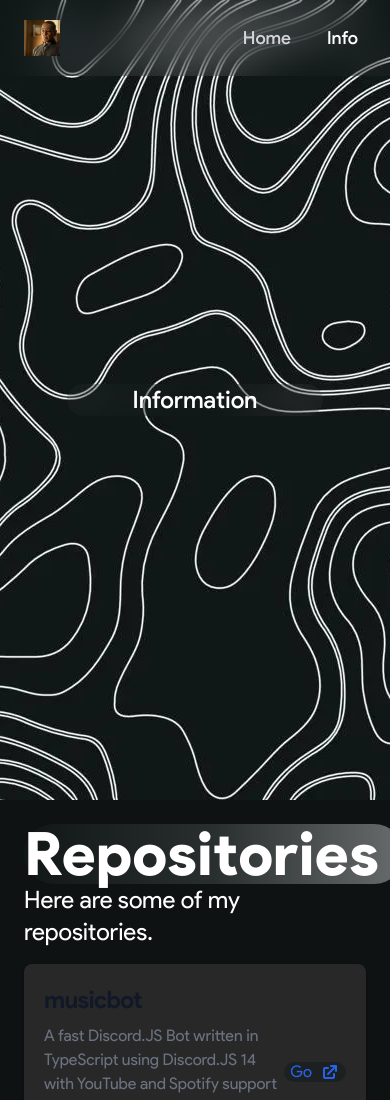
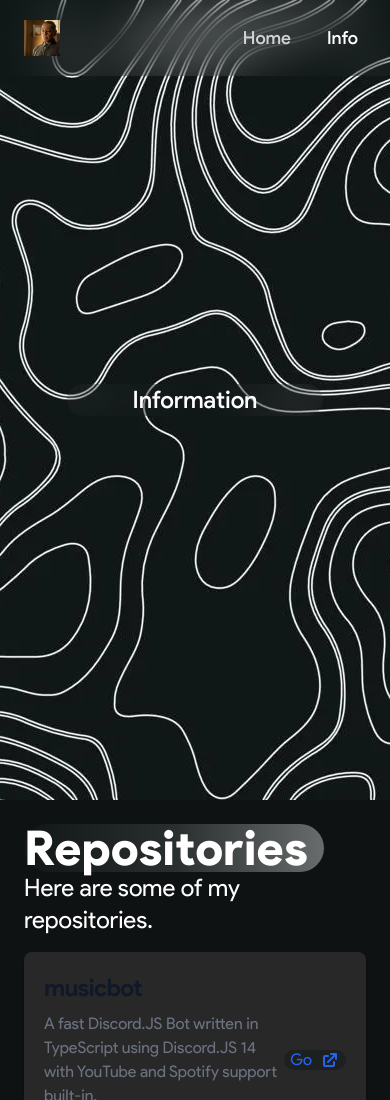
Before and after one commit to nikosszzz/nikosszzz.github.io, a Next.js app: page /info in a window 390 px wide. Shown: the top 1100 px of the page. Built offline with nearby package versions, Linux system fonts and the light colour scheme.

Commit message:
mobile: some text adjustments

```diff
--- a/src/app/components/AboutSection.tsx
+++ b/src/app/components/AboutSection.tsx
@@ -4,7 +4,7 @@ import { padding } from "../styles";
 export default function AboutSection() {
     return (
         <section className={`${padding.XY} relative w-full`} id="about">
-            <p className="text-6xl w-[312px] font-extrabold md:p-3 rounded-full backdrop-blur-xl bg-gradient-to-r from-[#111717] via-[#292e2e] to-[#686c6d]">About Me</p>
+            <p className="text-5xl md:text-6xl w-[235px] md:w-[312px] font-extrabold md:p-3 rounded-full backdrop-blur-xl bg-gradient-to-r from-[#111717] via-[#292e2e] to-[#686c6d]">About Me</p>
             <p className="text-2xl">
                 Hello! I&apos;m Nikos, a 17 year old living in Greece. I am striving to become an software engineer but in the meanwhile I am experimenting in alot of different fields such as web development. I am actively involved with expanding and enriching my knowledge and sharpening my skills/abilities. I am actively using and experimenting with the following languages and frameworks:
                 <Image src="https://skillicons.dev/icons?i=react,electron,nextjs,nodejs,ts,js,html,css,kotlin,tauri" height={48} width={512} alt={"My actively used languages & frameworks"} />
--- a/src/app/info/page.tsx
+++ b/src/app/info/page.tsx
@@ -25,7 +25,7 @@ const repoData = [
 
 export default function Info() {
     return (
-        <main>
+        <div className=" w-screen">
             <section className="relative w-full h-[800px] bg-cover bg-center bg-no-repeat" style={{ backgroundImage: `url("/landingBg.webp")` }}>
             <div className={`${padding.X} absolute flex flex-col justify-center items-center h-full w-full`}>
                 <p className="w-64 md:p-3 md:w-96 text-2xl font-medium md:text-3xl backdrop-blur-xl text-center align-center items-center rounded-full">
@@ -34,7 +34,7 @@ export default function Info() {
             </div>
             </section>
             <section className={`${padding.XY} relative w-full`}>
-                <p className="text-6xl w-[380px] font-extrabold md:p-3 rounded-full backdrop-blur-xl bg-gradient-to-r from-[#111717] via-[#292e2e] to-[#686c6d]">Repositories</p>
+                <p className="text-5xl md:text-6xl w-[300px] md:w-[380px] font-extrabold md:p-3 rounded-full backdrop-blur-xl bg-gradient-to-r from-[#111717] via-[#292e2e] to-[#686c6d]">Repositories</p>
                 <p className="text-2xl">
                     Here are some of my repositories.
                 </p>
@@ -53,6 +53,6 @@ export default function Info() {
                 </div>
             ))}
             </section>
-        </main>
+        </div>
     )
 }
```
